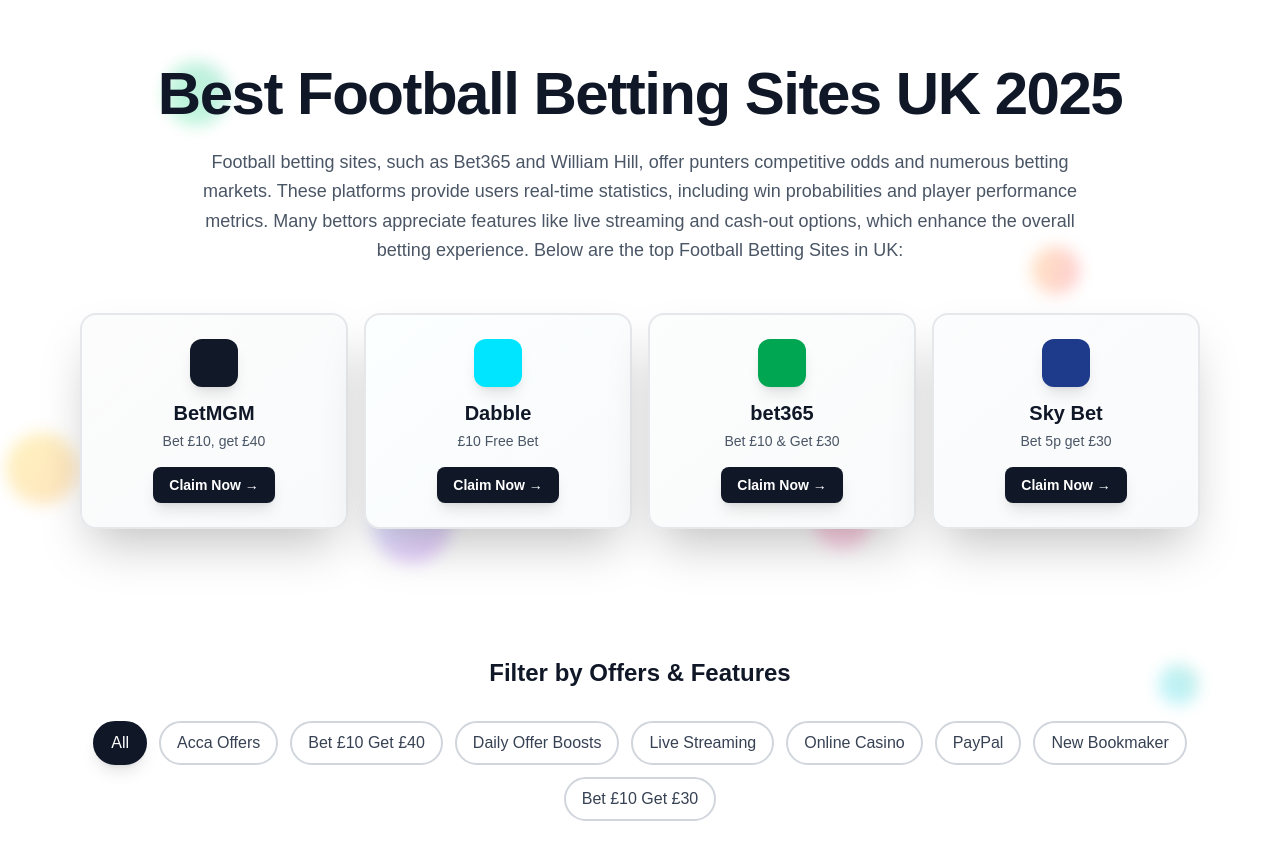
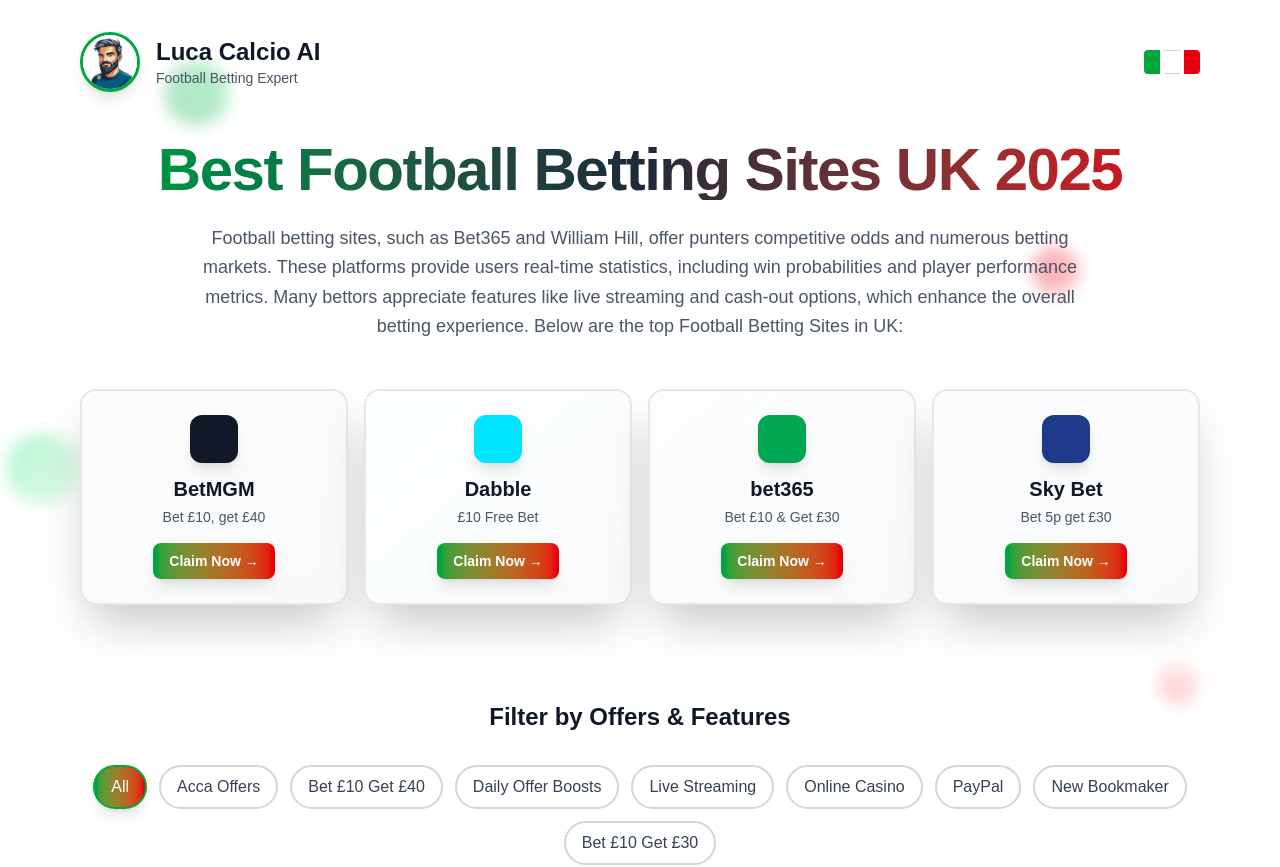
Before and after one commit to rogit85/lucacalicioai.com, a Next.js app: page / in a window 1280 px wide. Shown: the top 867 px of the page. Built offline with nearby package versions, Linux system fonts and the light colour scheme.

Commit message:
feat: add Luca's avatar logo and Italian flag theme - green, white, red colors throughout UI

```diff
--- a/src/app/page.tsx
+++ b/src/app/page.tsx
@@ -171,10 +171,10 @@
 
   return (
     <main className="min-h-screen bg-white text-gray-900 relative overflow-hidden">
-      {/* Animated Football Background Elements */}
-      <div className="fixed inset-0 pointer-events-none opacity-25">
+      {/* Animated Italian-themed Background Elements */}
+      <div className="fixed inset-0 pointer-events-none opacity-30">
         <motion.div
-          className="absolute w-16 h-16 bg-gradient-to-r from-green-400 to-emerald-500 rounded-full blur-sm"
+          className="absolute w-16 h-16 bg-gradient-to-r from-green-600 to-green-500 rounded-full blur-sm"
           animate={{
             x: [0, 100, 0],
             y: [0, -50, 0],
@@ -188,7 +188,7 @@
           style={{ top: "10%", left: "10%" }}
         />
         <motion.div
-          className="absolute w-12 h-12 bg-gradient-to-r from-orange-400 to-red-500 rounded-full blur-sm"
+          className="absolute w-12 h-12 bg-gradient-to-r from-red-600 to-red-500 rounded-full blur-sm"
           animate={{
             x: [0, -80, 0],
             y: [0, 60, 0],
@@ -203,7 +203,7 @@
           style={{ top: "30%", right: "15%" }}
         />
         <motion.div
-          className="absolute w-20 h-20 bg-gradient-to-r from-blue-400 to-purple-500 rounded-full blur-sm"
+          className="absolute w-20 h-20 bg-gradient-to-r from-green-500 to-green-400 rounded-full blur-sm"
           animate={{
             x: [0, 120, 0],
             y: [0, -80, 0],
@@ -218,7 +218,7 @@
           style={{ bottom: "20%", left: "20%" }}
         />
         <motion.div
-          className="absolute w-14 h-14 bg-gradient-to-r from-pink-400 to-rose-500 rounded-full blur-sm"
+          className="absolute w-14 h-14 bg-gradient-to-r from-red-500 to-red-400 rounded-full blur-sm"
           animate={{
             x: [0, -90, 0],
             y: [0, 70, 0],
@@ -233,7 +233,7 @@
           style={{ bottom: "40%", right: "25%" }}
         />
         <motion.div
-          className="absolute w-18 h-18 bg-gradient-to-r from-yellow-400 to-amber-500 rounded-full blur-sm"
+          className="absolute w-18 h-18 bg-gradient-to-r from-green-400 to-green-300 rounded-full blur-sm"
           animate={{
             x: [0, -110, 0],
             y: [0, -90, 0],
@@ -248,7 +248,7 @@
           style={{ top: "60%", left: "5%" }}
         />
         <motion.div
-          className="absolute w-10 h-10 bg-gradient-to-r from-cyan-400 to-teal-500 rounded-full blur-sm"
+          className="absolute w-10 h-10 bg-gradient-to-r from-red-400 to-red-300 rounded-full blur-sm"
           animate={{
             x: [0, 85, 0],
             y: [0, 45, 0],
@@ -264,8 +264,32 @@
         />
       </div>
 
-      <section className="relative mx-auto max-w-6xl px-4 py-16">
-        <h1 className="text-4xl md:text-6xl font-extrabold tracking-tight text-center mb-6">
+      {/* Header with Logo */}
+      <header className="relative mx-auto max-w-6xl px-4 pt-8 pb-4">
+        <div className="flex items-center justify-between">
+          <div className="flex items-center gap-4">
+            <Image
+              src="/Luca.jpeg"
+              alt="Luca Calcio AI"
+              width={60}
+              height={60}
+              className="rounded-full border-3 border-green-600 shadow-lg"
+            />
+            <div>
+              <h2 className="text-2xl font-bold text-gray-900">Luca Calcio AI</h2>
+              <p className="text-sm text-gray-600">Football Betting Expert</p>
+            </div>
+          </div>
+          <div className="hidden md:flex items-center gap-1">
+            <div className="w-4 h-6 bg-green-600 rounded-l"></div>
+            <div className="w-4 h-6 bg-white border-y border-gray-300"></div>
+            <div className="w-4 h-6 bg-red-600 rounded-r"></div>
+          </div>
+        </div>
+      </header>
+
+      <section className="relative mx-auto max-w-6xl px-4 py-8">
+        <h1 className="text-4xl md:text-6xl font-extrabold tracking-tight text-center mb-6 bg-gradient-to-r from-green-600 via-gray-800 to-red-600 bg-clip-text text-transparent">
           Best Football Betting Sites UK 2025
         </h1>
         <p className="text-center text-gray-600 max-w-4xl mx-auto text-lg mb-12 leading-relaxed">
@@ -304,8 +328,8 @@
 
                 <div className="text-center">
                   <motion.div
-                    className="bg-gray-900 text-white px-4 py-2 rounded-lg font-semibold shadow-lg text-sm inline-block"
-                    whileHover={{ backgroundColor: h.color }}
+                    className="bg-gradient-to-r from-green-600 to-red-600 text-white px-4 py-2 rounded-lg font-semibold shadow-lg text-sm inline-block"
+                    whileHover={{ scale: 1.05 }}
                     transition={{ duration: 0.2 }}
                   >
                     Claim Now →
@@ -326,8 +350,8 @@
               onClick={() => setActiveFilter(f)}
               className={`px-4 py-2 rounded-full border-2 font-medium transition-all duration-200 ${
                 activeFilter === f
-                  ? "bg-gray-900 text-white border-gray-900 shadow-lg"
-                  : "border-gray-300 text-gray-700 hover:border-gray-400 hover:bg-gray-50"
+                  ? "bg-gradient-to-r from-green-600 to-red-600 text-white border-green-600 shadow-lg"
+                  : "border-gray-300 text-gray-700 hover:border-green-500 hover:bg-green-50"
               }`}
             >
               {f}
@@ -364,7 +388,7 @@
                     href={s.cta_url}
                     target="_blank"
                     rel="noopener noreferrer"
-                    className="inline-flex items-center justify-center rounded-xl bg-gradient-to-r from-gray-900 to-gray-700 text-white px-8 py-4 font-bold text-lg shadow-lg hover:shadow-xl transition-all duration-200"
+                    className="inline-flex items-center justify-center rounded-xl bg-gradient-to-r from-green-600 to-red-600 text-white px-8 py-4 font-bold text-lg shadow-lg hover:shadow-xl transition-all duration-200"
                     whileHover={{ scale: 1.05 }}
                     whileTap={{ scale: 0.95 }}
                   >
@@ -391,13 +415,20 @@
         </div>
       </section>
 
-      <footer className="mt-20 border-t-2 border-gray-200 bg-gray-50">
+      <footer className="mt-20 border-t-2 border-gray-200 bg-gradient-to-r from-green-50 via-white to-red-50">
         <div className="mx-auto max-w-6xl px-4 py-12 flex flex-wrap gap-4 items-center justify-between">
-          <div className="text-gray-600 font-medium">© {new Date().getFullYear()} Luca Calcio AI - Edge Ahead Media Limited</div>
+          <div className="flex items-center gap-3">
+            <div className="flex items-center gap-1">
+              <div className="w-3 h-4 bg-green-600 rounded-l"></div>
+              <div className="w-3 h-4 bg-white border-y border-gray-300"></div>
+              <div className="w-3 h-4 bg-red-600 rounded-r"></div>
+            </div>
+            <div className="text-gray-600 font-medium">© {new Date().getFullYear()} Luca Calcio AI - Edge Ahead Media Limited</div>
+          </div>
           <div className="flex gap-4">
-            <a className="px-4 py-2 rounded-lg border-2 border-gray-300 text-gray-700 hover:border-gray-400 hover:bg-white font-medium transition-all" href="/terms">Terms & Conditions</a>
-            <a className="px-4 py-2 rounded-lg border-2 border-gray-300 text-gray-700 hover:border-gray-400 hover:bg-white font-medium transition-all" href="/privacy">Privacy Policy</a>
-            <a className="px-4 py-2 rounded-lg border-2 border-gray-300 text-gray-700 hover:border-gray-400 hover:bg-white font-medium transition-all" href="/cookies">Cookie Policy</a>
+            <a className="px-4 py-2 rounded-lg border-2 border-gray-300 text-gray-700 hover:border-green-500 hover:bg-green-50 font-medium transition-all" href="/terms">Terms & Conditions</a>
+            <a className="px-4 py-2 rounded-lg border-2 border-gray-300 text-gray-700 hover:border-green-500 hover:bg-green-50 font-medium transition-all" href="/privacy">Privacy Policy</a>
+            <a className="px-4 py-2 rounded-lg border-2 border-gray-300 text-gray-700 hover:border-green-500 hover:bg-green-50 font-medium transition-all" href="/cookies">Cookie Policy</a>
           </div>
         </div>
       </footer>
```
Also changed, not shown: public/Luca.jpeg (added).
